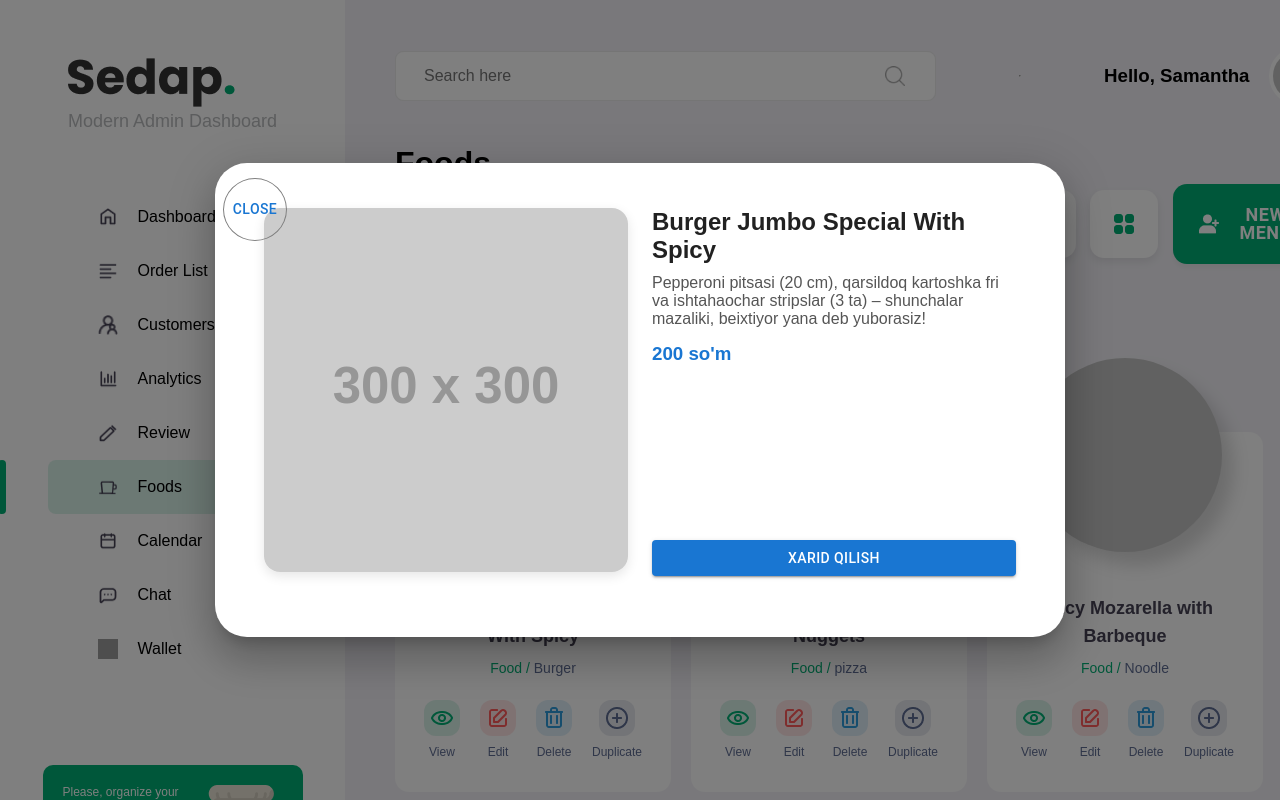
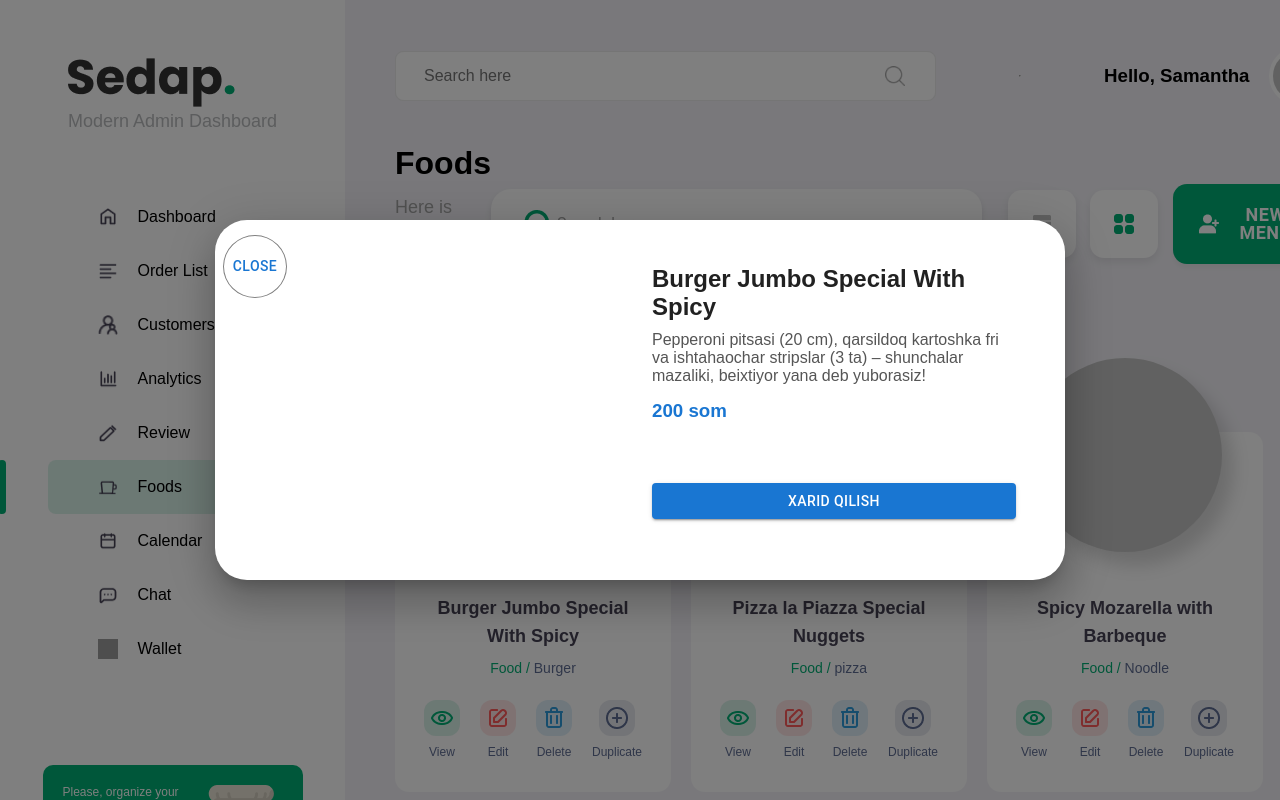
Before and after one commit to xk-shams/new-sedap, a Next.js app: page /foods in a window 1280 px wide. Both pictures are taken after a click on the button 441 px from the left and 718 px from the top of the page. Shown: the top 800 px of the page. Built offline with nearby package versions, Linux system fonts and the light colour scheme; grey boxes are pictures that could not be loaded.

Commit message:
saome changes

```diff
--- a/src/components/pages/foods/FoodMapSkeleton.js
+++ b/src/components/pages/foods/FoodMapSkeleton.js
@@ -12,8 +12,8 @@ function FoodMapSkeleton() {
         gap: "20px",
       }}
     >
-      {foodData.map(() => {
-        return <Variants />;
+      {foodData.map((food) => {
+        return <Variants key={food.id} />;
       })}
     </div>
   );
--- a/src/components/pages/foods/FoodsMap.js
+++ b/src/components/pages/foods/FoodsMap.js
@@ -65,6 +65,7 @@ function FoodsMap(props) {
       {data.map((food) => {
         return (
           <div
+            key={food.id}
             style={{
               maxWidth: "276px",
               maxHeight: "360px",
@@ -77,7 +78,6 @@ function FoodsMap(props) {
               borderRadius: "14px",
               marginBottom: "70px",
             }}
-            key={food.id}
           >
             <div
               style={{
@@ -233,19 +233,7 @@ function FoodsMap(props) {
 
             return (
               <>
-                <div style={{ flex: 1 }}>
-                  <img
-                    src={item.image || "https://via.placeholder.com/300"}
-                    alt={item.name}
-                    style={{
-                      width: "100%",
-                      height: "auto",
-                      borderRadius: "16px",
-                      objectFit: "cover",
-                      boxShadow: "0 4px 12px rgba(0,0,0,0.1)",
-                    }}
-                  />
-                </div>
+                <div style={{ flex: 1 }}></div>
 
                 {/* O‘ng taraf: Ma’lumotlar */}
                 <div
@@ -262,7 +250,7 @@ function FoodsMap(props) {
                       {item.comment}
                     </p>
                     <h3 style={{ color: "#1976d2", marginTop: "15px" }}>
-                      {item.price} so'm
+                      {item.price} som
                     </h3>
                   </div>
                   <Button variant="contained" color="primary">
```
Also changed, not shown: src/components/pages/foods/FoodView.js (+3 -16 lines).
